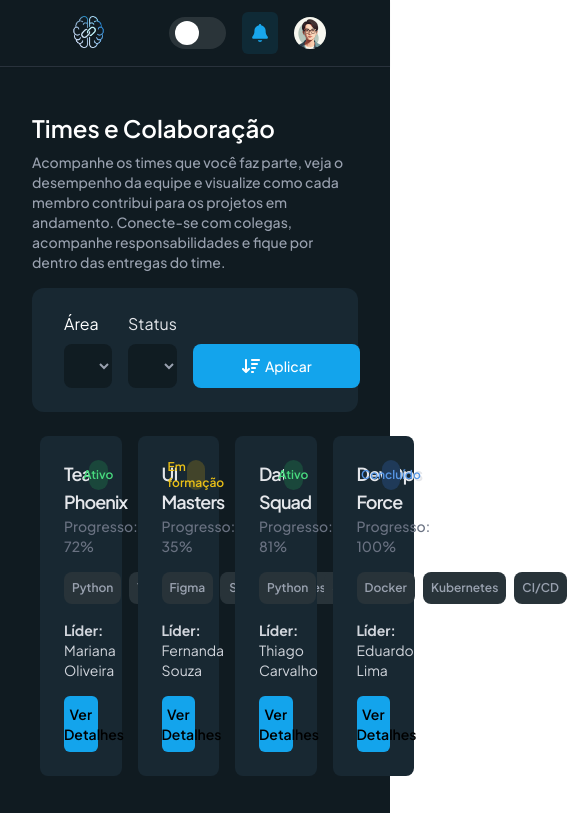
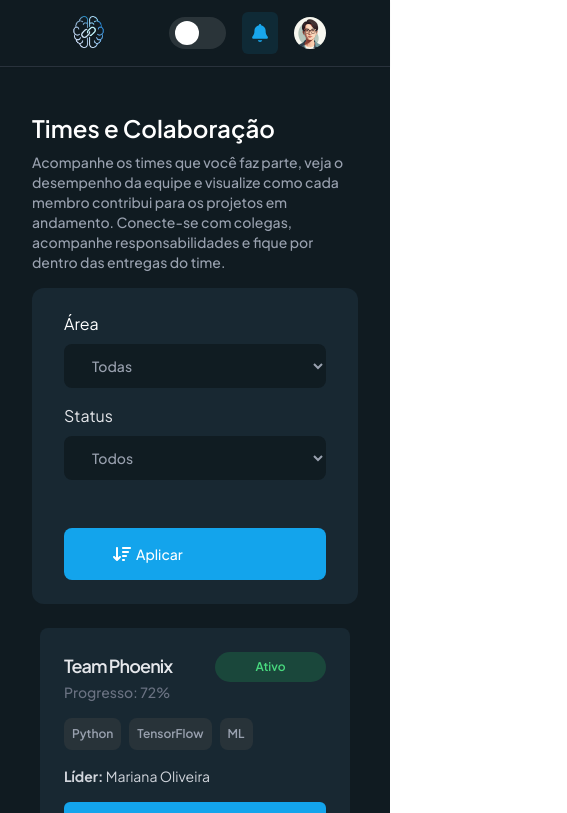
Before and after one commit to Bernardo07dev/SkillLink, a React (Vite) app: page /TimesColaborador in a window 390 px wide. Shown: the top 813 px of the page, 567 px wide, since content can reach past the window. Built offline with nearby package versions, Linux system fonts and the light colour scheme.

Commit message:
Mobile Times

```diff
--- a/src/pages/DashColaborador.jsx
+++ b/src/pages/DashColaborador.jsx
@@ -49,8 +49,8 @@ const DashColaborador = () => {
 
                     {/* Seção Projetos */}
                     <div className='dark:bg-[#182832] shadow-xs bg-white w-full p-8 rounded-lg flex flex-col md:flex-row gap-6 justify-center'>
-                        <div className='bg-linear-to-r from-[#00C6FF] to-[#0072FF] w-[45%] rounded-lg'></div>
-                        <div className='w-[55%] flex flex-col'>
+                        <div className='w-full py-8 bg-linear-to-r from-[#00C6FF] to-[#0072FF] md:w-[45%] rounded-lg'></div>
+                        <div className='md:w-[55%] w-full flex flex-col'>
                             <h1 className='font-semibold text-lg mb-1'>Complete seu perfil: <strong>75% concluído</strong></h1>
                             <p className='text-gray-400 text-sm'>Adicone suas melhores habilidades, cursos e certificações</p>
                             <div class="w-[90%] bg-gray-700 rounded-full h-2 mt-4 mb-2">
--- a/src/pages/TimesColaborador.jsx
+++ b/src/pages/TimesColaborador.jsx
@@ -57,8 +57,8 @@ const TimesColaborador = () => {
             <main className="p-8">
                 <h1 className="mt-4 mb-2 text-2xl font-semibold drak:text-gray-100">Times e Colaboração</h1>
                 <p className="text-sm font-medium text-gray-400 mb-4">Acompanhe os times que você faz parte, veja o desempenho da equipe e visualize como cada membro contribui para os projetos em andamento. Conecte-se com colegas, acompanhe responsabilidades e fique por dentro das entregas do time.</p>
-                <div className='dark:bg-[#182832] bg-white flex flex-row justify-start px-8 py-6 rounded-xl gap-4'>
-                    <div className='w-[40%]'>
+                <div className='dark:bg-[#182832] bg-white flex flex-col sm:flex-row justify-start px-8 py-6 rounded-xl gap-4'>
+                    <div className='sm:w-[40%] w-full'>
                         <p className='mb-2'>Área</p>
                         <select className="dark:bg-[#101C22] bg-[#F6F7F8] w-full px-6 dark:text-gray-400 font-medium text-sm py-3 rounded-lg border-none" onChange={(e) => setAreaTemp(e.target.value)} value={areaTemp}>
                             <option value="todas">Todas</option>
@@ -71,7 +71,7 @@ const TimesColaborador = () => {
                         </select>
                     </div>
 
-                    <div className='w-[40%]'>
+                    <div className='sm:w-[40%] w-full'>
                         <p className='mb-2 dark:text-gray-200'>Status</p>
                         <select className="dark:bg-[#101C22] bg-[#F6F7F8] w-full px-6 dark:text-gray-400 font-medium text-sm py-3 rounded-lg border-none" onChange={(e) => setStatusTemp(e.target.value)} value={statusTemp}>
                             <option value="todos">Todos</option>
@@ -81,16 +81,16 @@ const TimesColaborador = () => {
                         </select>
                     </div>
 
-                    <div className='px-12 cursor-pointer gap-1 mt-8 rounded-lg flex flex-row text-white justify-start items-center bg-[#13A4EC]'>
+                    <div className='px-12 py-4 sm:py-0 cursor-pointer gap-1 mt-8 rounded-lg flex flex-row text-white justify-start items-center bg-[#13A4EC]'>
                         <FontAwesomeIcon className='' icon={faArrowDownWideShort}></FontAwesomeIcon>
                         <p onClick={aplicarFiltros} className='text-sm font-medium'>Aplicar</p>
                     </div>
                 </div>
 
-                {filtrados.length === 0 ? <p className="text-gray-400 text-sm font-semibold mt-6 mx-4">Nenhum time encontrado...</p> : chunkArray(filtrados, 4).map((grupo, index) => (
-                    <div key={index} className="flex flex-row">
+                {filtrados.length === 0 ? <p className="text-gray-400 text-sm font-semibold mt-6 mx-4">Nenhum time encontrado...</p> : chunkArray(filtrados, 3).map((grupo, index) => (
+                    <div key={index} className="flex flex-col lg:flex-row">
                         {grupo.map((item, i) => (
-                            <div key={i} className='dark:bg-[#182832] bg-white p-6 rounded-lg w-[25%] flex flex-col justify-around mx-2 my-6'>
+                            <div key={i} className='dark:bg-[#182832] bg-white p-6 rounded-lg lg:w-[35%] flex flex-col justify-around mx-2 my-6'>
 
                                 <div className='flex flex-row'>
                                     <p className='w-[75%] tracking-tighter text-lg font-semibold dark:text-gray-200'>
```
